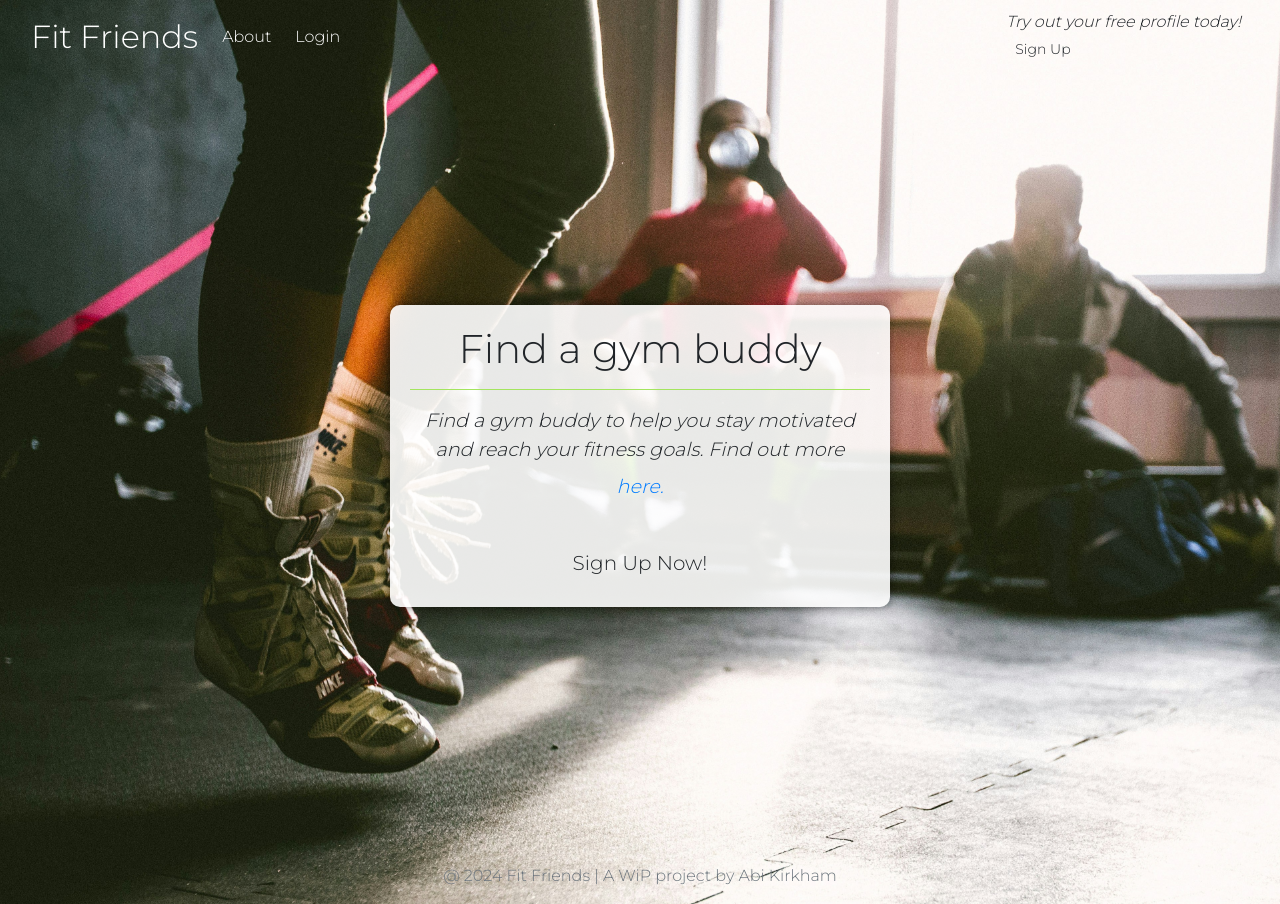
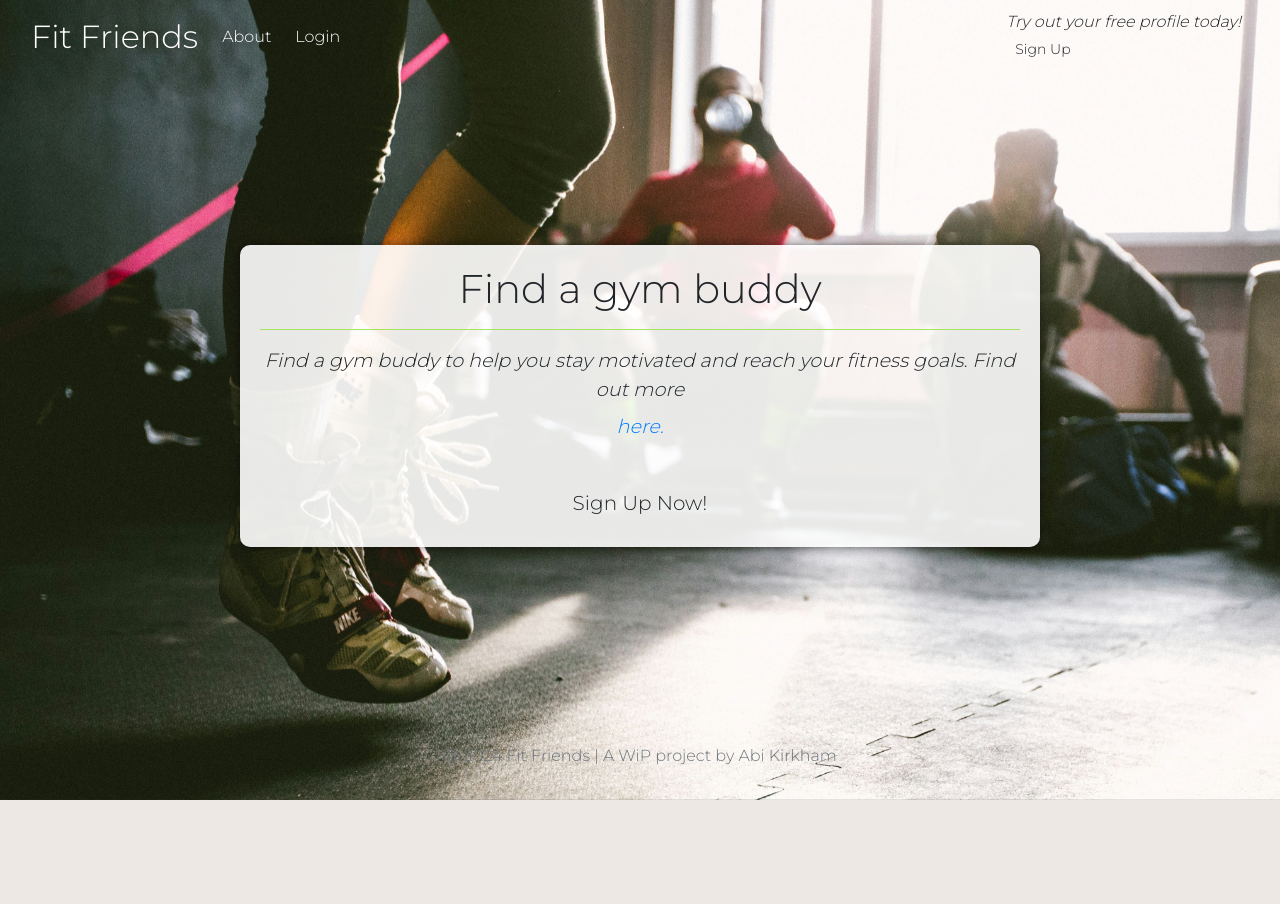
Before and after one commit to abikirkham/FitFriends, a Django app: page / in a window 1280 px wide. After the commit the page ends 800 px from the top, so only its background shows below. Run offline with Django 3.2, Linux system fonts and the light colour scheme.

Commit message:
adjust container settings

```diff
--- a/social/templates/register.html
+++ b/social/templates/register.html
@@ -45,7 +45,7 @@
 </div>
     </header>
     <main>
-        <div class="container-md login-container mt-5 pt-3">
+        <div class="container-lg login-container mt-5 pt-3">
             <div class="row">
                 <div class="col-12">
                     <section class="callout text-center">
--- a/static/css/style.css
+++ b/static/css/style.css
@@ -58,14 +58,14 @@ body {
     display: flex;
     align-items: center;
     justify-content: center;
-    height: 100vh;
+    height: 85vh;
 }
 .callout {
     background-color: rgba(255, 255, 255, 0.9); /* Optional: To make the form stand out against the background */
     padding: 20px;
     border-radius: 10px;
     box-shadow: 0 0 10px rgba(0, 0, 0, 0.5);
-    max-width: 500px;
+    max-width: 800px;
     width: 100%;
 }
 
```
